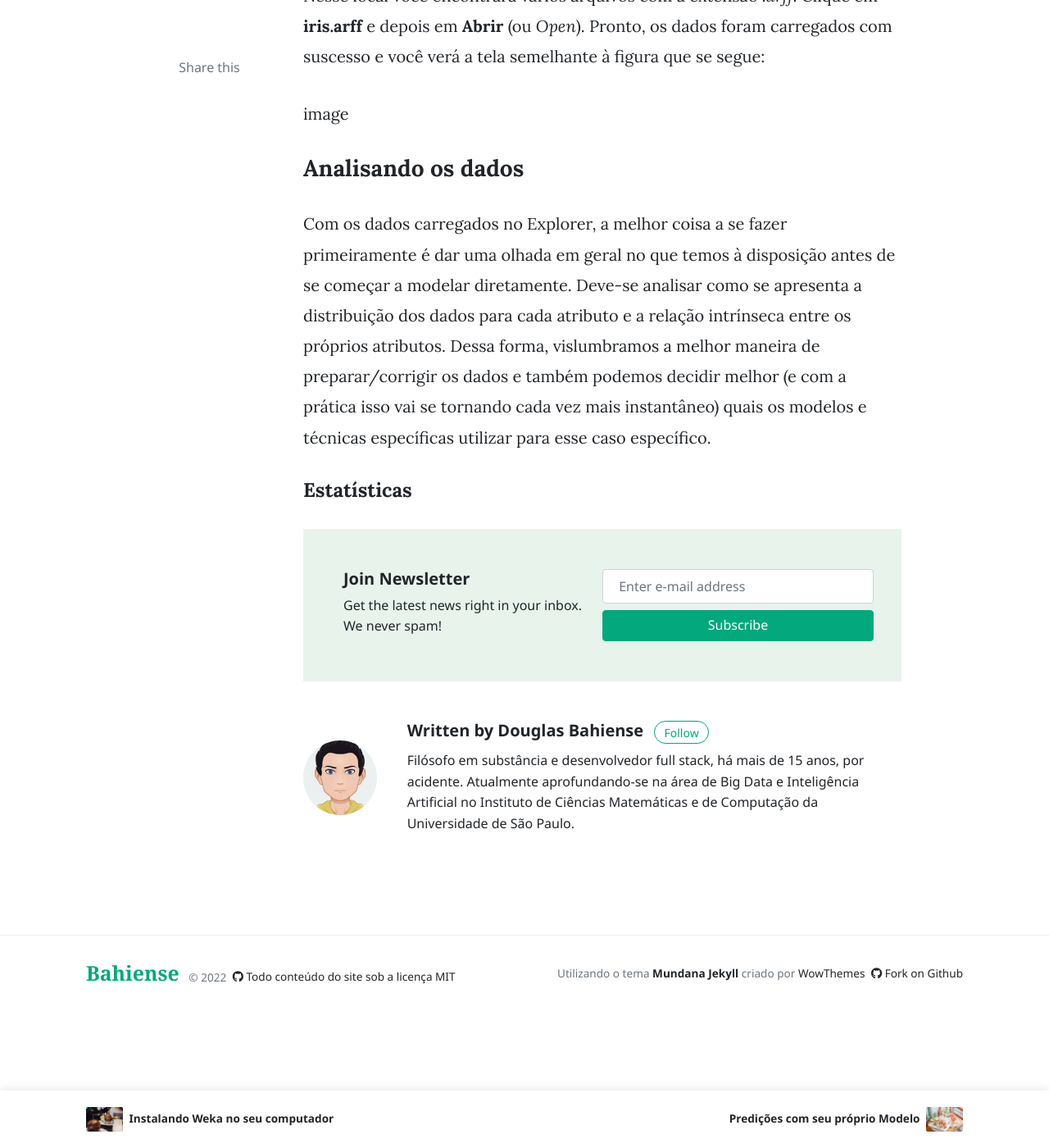
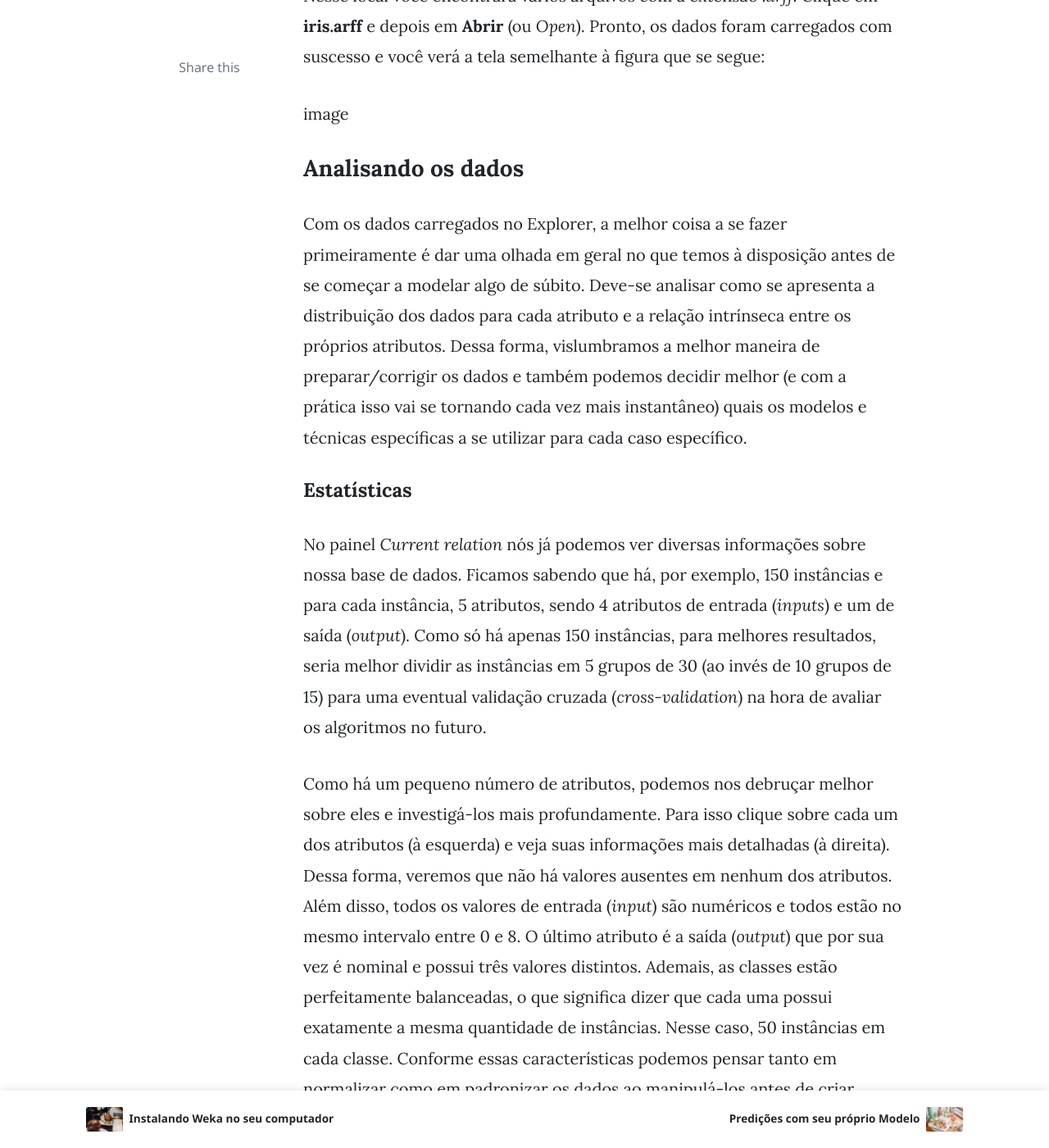
Before and after one commit to dbahiense/dbahiense.github.io, a Jekyll site: the page built from _posts/2021-04-29-multiclass-classification-with-weka.md, in a window 1280 px wide and 1400 px high, scrolled down 1547 px. Shown: the whole window at 82% size. Built offline with Jekyll 4.4.1, drawn with Linux system fonts in a browser that asks for light colours; nearby versions of some CDN libraries; comment, search, counter and statistics services are not loaded; some of the changed text lies outside the part shown.

Commit message:
edit post

```diff
--- a/_posts/2021-04-29-multiclass-classification-with-weka.md
+++ b/_posts/2021-04-29-multiclass-classification-with-weka.md
@@ -4,7 +4,7 @@
 categories: [classificação, multiclasse, weka, tutorial]
 image: assets/images/2.jpg
 ---
-Nessa postagem, vamos realizar nosso primeiro projeto de classificação multiclasse utilizando o Weka. Caso ainda não tenha feito, talvez você queira ler antes o artigo onde eu falo [como instalar e iniciar o Weka pela primeira vez](./_posts/2021-04-08-install-weka.html). Pode ir lá primeiro. Estarei esperando por aqui. Mas caso você já tenha lido o artigo supracitado, basta seguir adiante.
+Nessa postagem, vamos realizar nosso primeiro projeto de classificação multiclasse utilizando o Weka. Caso ainda não tenha feito, talvez você queira ler antes o artigo onde eu falo [como instalar e iniciar o Weka pela primeira vez](https://bahien.se/install-weka). Pode ir lá primeiro. Estarei esperando por aqui. Mas caso você já tenha lido o artigo supracitado, basta seguir adiante.
 
 O passo-a-passo aqui apresentado poderá ser usado como base para todos os demais projetos que você queira realizar com a ferramenta. Em geral, faremos praticamente sempre o seguinte:
 
@@ -14,7 +14,7 @@
   4. avaliar os resultados de cada algoritmo empregado,
   5. apresentar os resultados finais.
 
-Vamos, então, à diversão e com o Weka já aberto clique em  **Explorer**.
+Então, vamos à diversão e com o Weka já aberto clique em  **Explorer**.
 
 image
 
@@ -28,6 +28,14 @@
 image
 
 ### Analisando os dados
-Com os dados carregados no Explorer, a melhor coisa a se fazer primeiramente é dar uma olhada em geral no que temos à disposição antes de se começar a modelar diretamente. Deve-se analisar como se apresenta a distribuição dos dados para cada atributo e a relação intrínseca entre os próprios atributos. Dessa forma, vislumbramos a melhor maneira de preparar/corrigir os dados e também podemos decidir melhor (e com a prática isso vai se tornando cada vez mais instantâneo) quais os modelos e técnicas específicas utilizar para esse caso específico.
+Com os dados carregados no Explorer, a melhor coisa a se fazer primeiramente é dar uma olhada em geral no que temos à disposição antes de se começar a modelar algo de súbito. Deve-se analisar como se apresenta a distribuição dos dados para cada atributo e a relação intrínseca entre os próprios atributos. Dessa forma, vislumbramos a melhor maneira de preparar/corrigir os dados e também podemos decidir melhor (e com a prática isso vai se tornando cada vez mais instantâneo) quais os modelos e técnicas específicas a se utilizar para cada caso específico.
 
 #### Estatísticas
+No painel *Current relation* nós já podemos ver diversas informações sobre nossa base de dados. Ficamos sabendo que há, por exemplo, 150 instâncias e para cada instância, 5 atributos, sendo 4 atributos de entrada (*inputs*) e um de saída (*output*). Como só há apenas 150 instâncias, para melhores resultados, seria melhor dividir as instâncias em 5 grupos de 30 (ao invés de 10 grupos de 15) para uma eventual validação cruzada (*cross-validation*) na hora de avaliar os algoritmos no futuro.
+
+Como há um pequeno número de atributos, podemos nos debruçar melhor sobre eles e investigá-los mais profundamente. Para isso clique sobre cada um dos atributos (à esquerda) e veja suas informações mais detalhadas (à direita). Dessa forma, veremos que não há valores ausentes em nenhum dos atributos. Além disso, todos os valores de entrada (*input*) são numéricos e todos estão no mesmo intervalo entre 0 e 8. O último atributo é a saída (*output*) que por sua vez é nominal e possui três valores distintos. Ademais, as classes estão perfeitamente balanceadas, o que significa dizer que cada uma possui exatamente a mesma quantidade de instâncias. Nesse caso, 50 instâncias em cada classe. Conforme essas características podemos pensar tanto em normalizar como em padronizar os dados ao manipulá-los antes de criar nosso modelo.
+
+#### Distribuição
+Clique agora em **Visualize all** e vamos dar uma olhada melhor na distribuição gráfica de cada atributo.
+
+image
```
